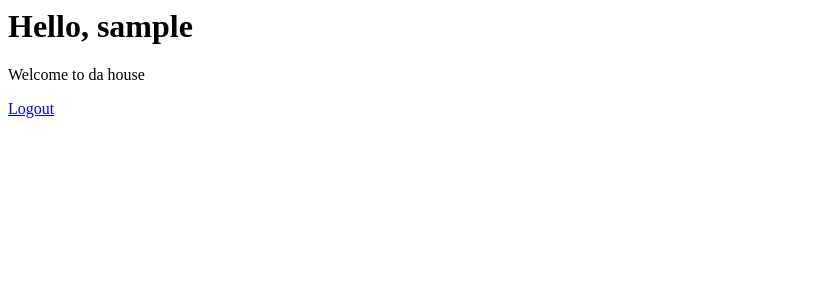
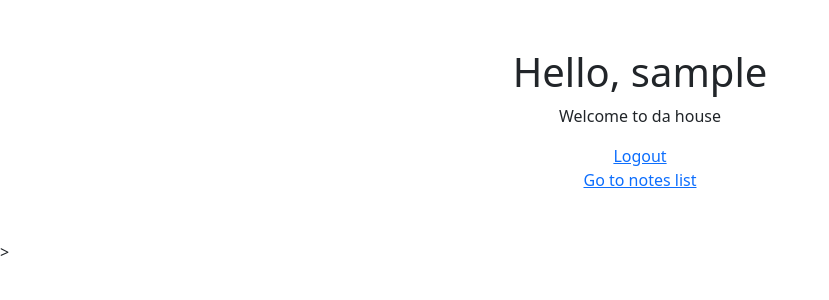
Before and after one commit to alec-greenholdt/github-upload, a Django app: page /home in a window 1280 px wide. Shown: the top 300 px of the page, without its empty margins (0-829 px from the left). Run offline with Django 4.2, Linux system fonts and the light colour scheme; the visitor is signed in with stand-in values (Sample User, id 1).

Commit message:
added link to list from home and buttons on list. working on getting buttons to work

```diff
--- a/SocialSite/mainsite/templates/mainsite/home.html
+++ b/SocialSite/mainsite/templates/mainsite/home.html
@@ -1,3 +1,5 @@
+{% extends "base.html" %}
+{%block content%}
 <body>
 
     <h1>Hello, {{ user.username | default:"Guest" }}</h1>
@@ -7,6 +9,7 @@
     <div>
         {% if user.is_authenticated %}
             <a href="{% url 'logout' %}">Logout</a>
+            <p><a href="{%url 'notes.list' %}">Go to notes list</a></p>
 
         {% else %}
             <a href="{% url 'login' %}">Login</a>
@@ -17,3 +20,4 @@
 
 
 </body>
+{%endblock%}
--- a/SocialSite/mainsite/templates/notes/notesList.html
+++ b/SocialSite/mainsite/templates/notes/notesList.html
@@ -6,8 +6,10 @@
     <ul>
         {%for i in notes%}
 
-            <li class="note-li"> {{i.title}}</li>
+            <li> {{i.title}}</li>
 
+            <a href="{% url 'notes.list' %}" class="btn btn-primary">Go to this note -> {{i.title}}</a>
         {%endfor%}
     </ul>
+
 {%endblock%}
--- a/SocialSite/notes/urls.py
+++ b/SocialSite/notes/urls.py
@@ -4,6 +4,6 @@ from . import views
 
 
 urlpatterns=[
-    path('notes',views.NotesListView.as_view()),
+    path('notes',views.NotesListView.as_view(), name="notes.list"),
     path('notes/<int:pk>', views.NotesDetailView.as_view()),
 ]
--- a/SocialSite/static/templates/base.html
+++ b/SocialSite/static/templates/base.html
@@ -2,10 +2,11 @@
 
 <html>
     <head>
-        <link rel="stylesheet" type="text/css" href="{%static 'css/style.css'%}"/>
+        <link href="https://cdn.jsdelivr.net/npm/bootstrap@5.0.2/dist/css/bootstrap.min.css" rel="stylesheet" integrity="sha384-EVSTQN3/azprG1Anm3QDgpJLIm9Nao0Yz1ztcQTwFspd3yD65VohhpuuCOmLASjC" crossorigin="anonymous">
     </head>
-    {%block content%}
+    <div class="my-5 text-center container">
 
-
-    {%endblock%}
-</html>
+        {%block content%}
+        {%endblock%}
+    </div>
+</html>>
```
